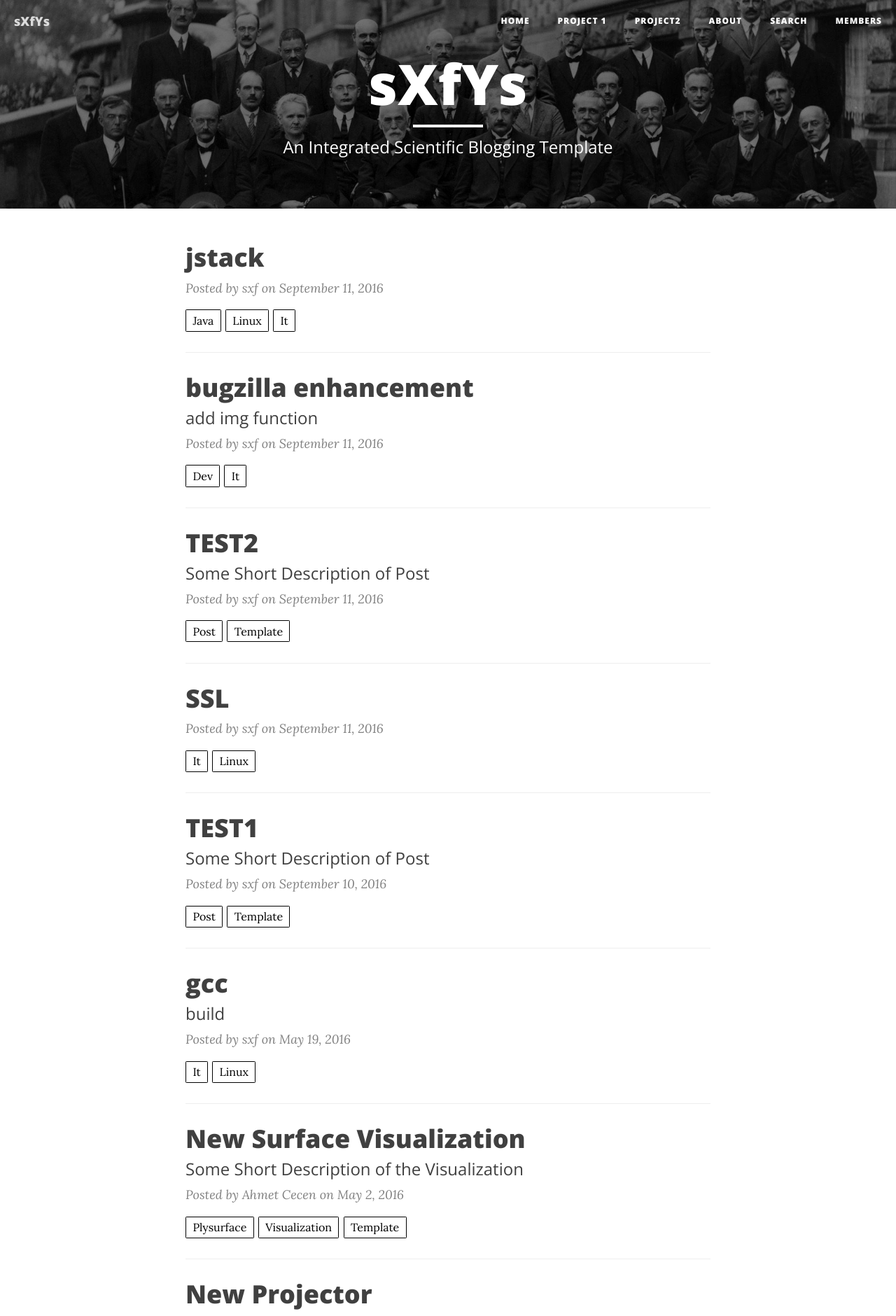
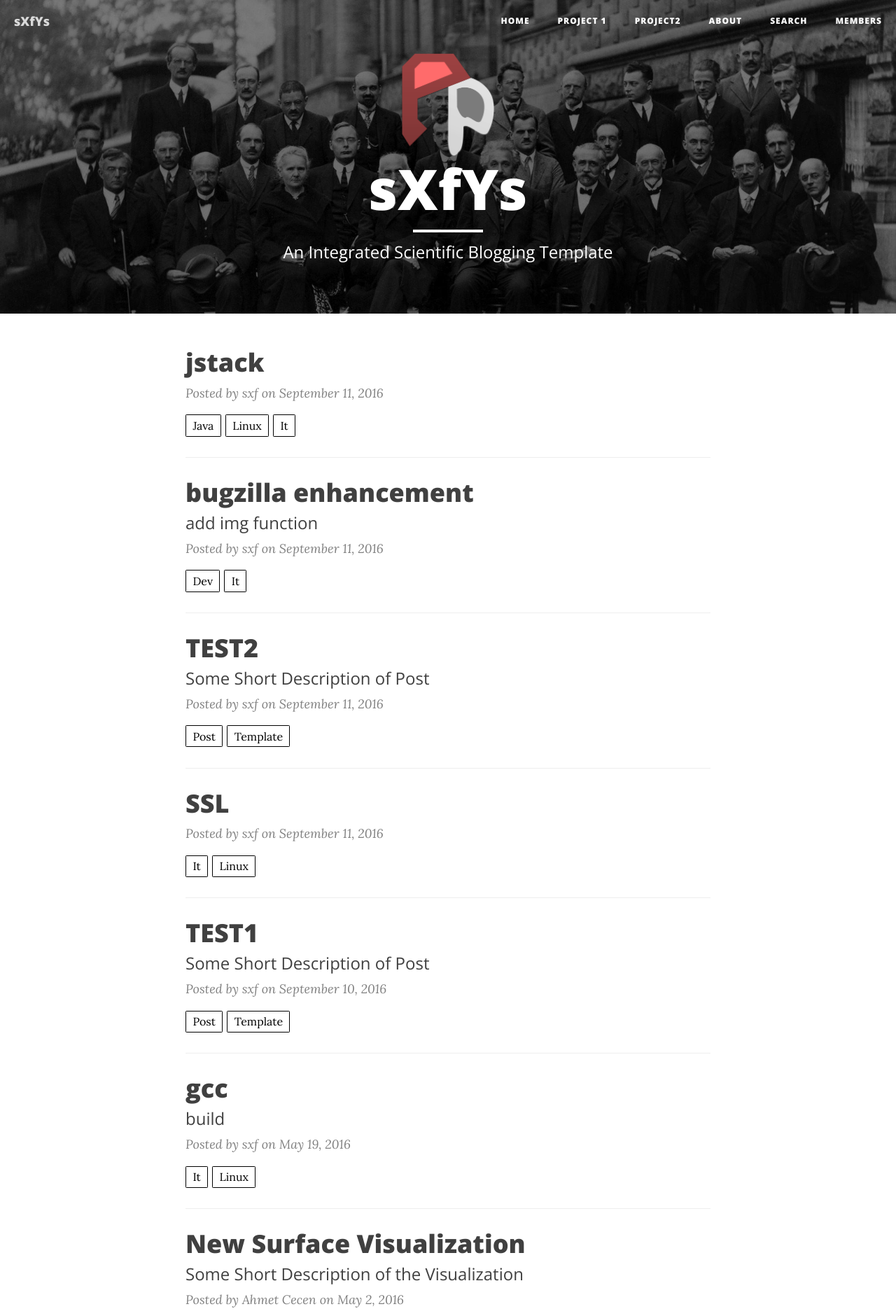
Before and after one commit to sxf1749/sxf1749.github.com, a Jekyll site: the page built from index.html, in a window 1280 px wide. Shown: the top 1880 px of the page at 70% size. Built offline with Jekyll 4.4.1, drawn with Linux system fonts in a browser that asks for light colours; nearby versions of some CDN libraries; the list of posts is cut into pages by our own code.

Commit message:
Update _config.yml

```diff
--- a/_config.yml
+++ b/_config.yml
@@ -10,7 +10,7 @@ url: "https://sxf1749.github.io"
 baseurl: ""
 header-img: img/home-bg.jpg
 headercolor: "#FFFFFF"
-# logo: /img/logos/Project-Pages-New-Logo-Inverted.png
+logo: /img/logos/Project-Pages-New-Logo-Inverted.png
 
 # Tertiary Parameters
 github_username:  sxf1749
```
